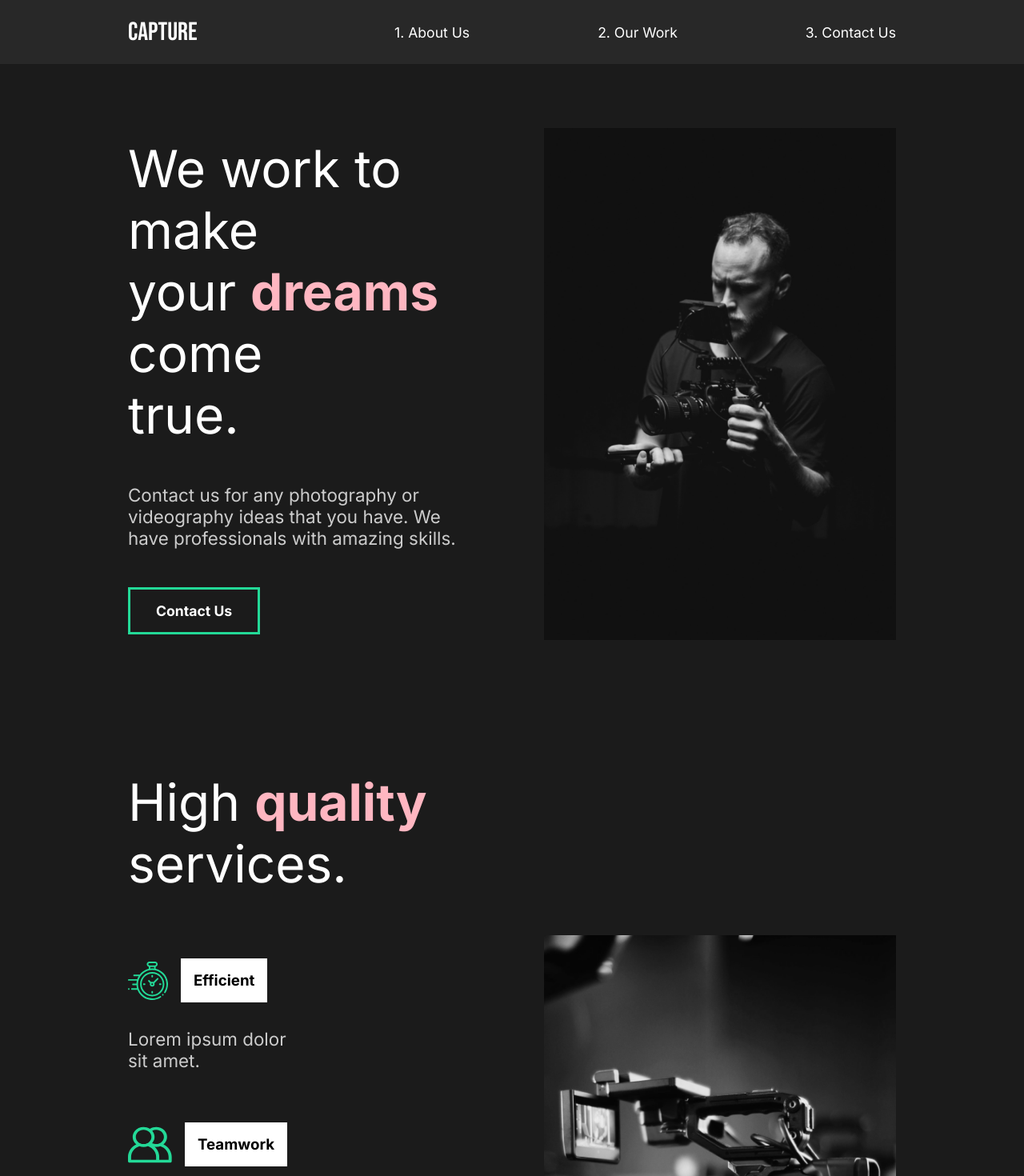
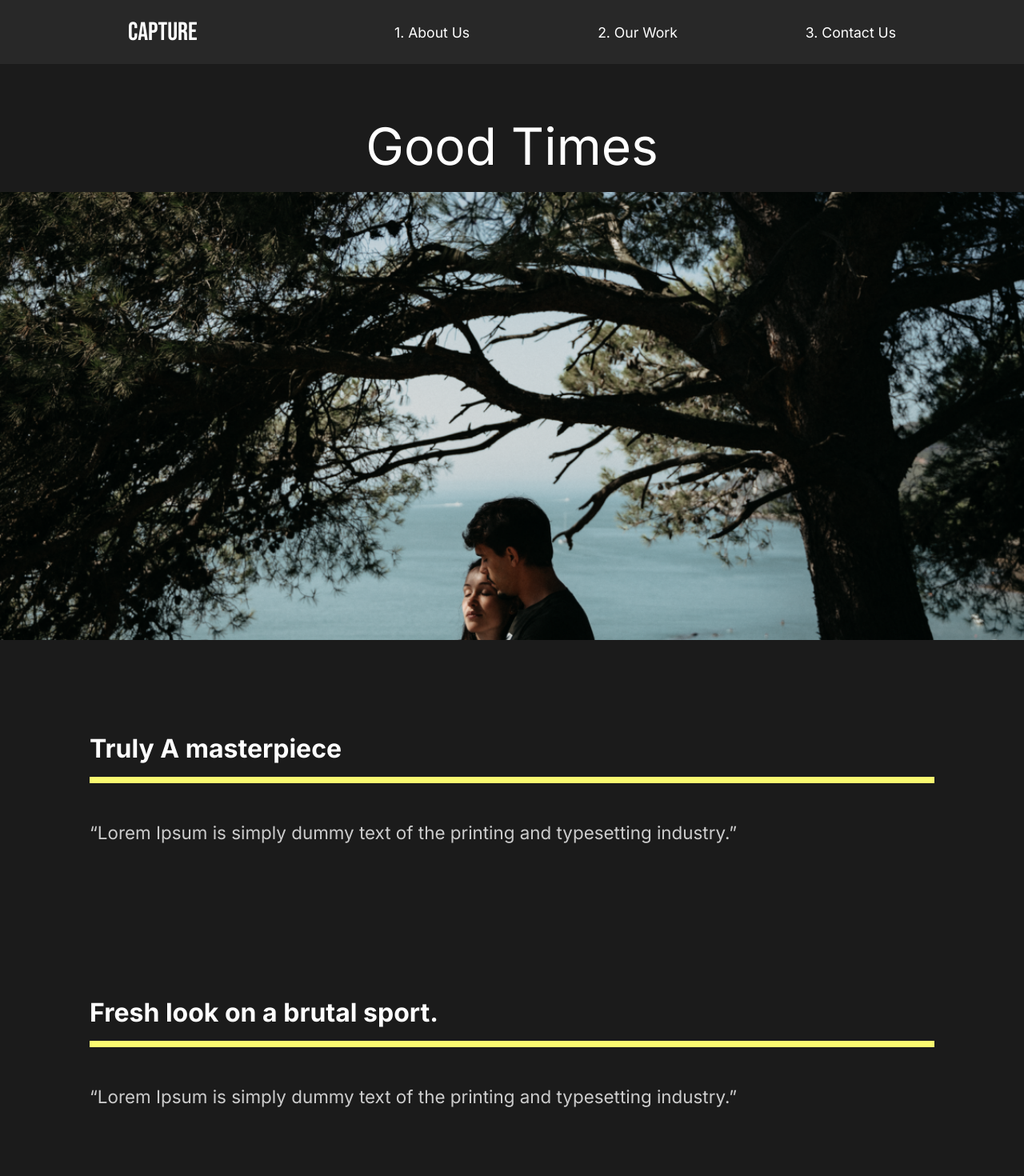
Before and after one commit to Viki-Bo/website-project-react, a React (Create React App) app: page /work/good-times in a window 1280 px wide. Shown: the top 1470 px of the page at 80% size. Built offline with nearby package versions, Linux system fonts and the light colour scheme.

Commit message:
add new page/movie detail

```diff
--- a/src/App.js
+++ b/src/App.js
@@ -1,14 +1,31 @@
 import React from 'react';
 import GlobalStyle from './components/GlobalStyle';
 import AboutUs from './pages/AboutUs';
+import ContactUs from './pages/ContactUs';
+import OurWork from './pages/OurWork';
 import Nav from './components/Nav';
+import {Switch, Route} from 'react-router-dom';
+import MovieDetail from './pages/MovieDetail';
 
 function App() {
   return (
     <div className="App">
       <GlobalStyle />
       <Nav />
-      <AboutUs />
+      <Switch>
+        <Route path="/" exact>
+          <AboutUs />
+        </Route>
+        <Route path="/work" exact>
+          <OurWork />
+        </Route>
+        <Route path="/work/:id">
+          <MovieDetail/>
+        </Route>
+        <Route path="/contact">
+          <ContactUs />
+        </Route>
+      </Switch>
     </div>
   );
 }
--- a/src/components/Nav.js
+++ b/src/components/Nav.js
@@ -1,19 +1,22 @@
 import React from 'react';
 import styled from 'styled-components';
+import {Link} from 'react-router-dom';
 
 const Nav = () => {
     return(
         <StyledNav>
-            <h1><a id="logo" href="#">Capture</a></h1>
+            <h1>
+                <Link id="logo" to="/">Capture</Link>
+            </h1>
             <ul>
                 <li>
-                    <a href="#">1. About Us</a>
+                    <Link to="/">1. About Us</Link>
                 </li>
                 <li>
-                    <a href="#">2. Our Work</a>
+                    <Link to="/work">2. Our Work</Link>
                 </li>
                 <li>
-                    <a href="#">3. Contact Us</a>
+                    <Link to="/contact">3. Contact Us</Link>
                 </li>
             </ul>
         </StyledNav>
--- a/src/index.js
+++ b/src/index.js
@@ -2,10 +2,13 @@
 import ReactDOM from 'react-dom';
 import App from './App';
 import reportWebVitals from './reportWebVitals';
+import {BrowserRouter} from 'react-router-dom';
 
 ReactDOM.render(
   <React.StrictMode>
+    <BrowserRouter>
     <App />
+    </BrowserRouter>
   </React.StrictMode>,
   document.getElementById('root')
 );
--- /dev/null
+++ b/src/movieState.js
@@ -0,0 +1,81 @@
+
+import athlete from "./img/athlete-small.png";
+import goodtimes from "./img/goodtimes-small.png";
+import theracer from "./img/theracer-small.png";
+import athlete2 from "./img/athlete2.png";
+import goodtimes2 from "./img/good-times2.jpg";
+import theracer2 from "./img/the-racer2.jpg";
+
+export const MovieState = () => {
+  return [
+    {
+      title: "The Athlete",
+      mainImg: athlete,
+      secondaryImg: athlete2,
+      url: "/work/the-athlete",
+      awards: [
+        {
+          title: "Truly A masterpiece",
+          description:
+            "“Lorem Ipsum is simply dummy text of the printing and typesetting industry.”",
+        },
+        {
+          title: "Fresh look on a brutal sport.",
+          description:
+            "“Lorem Ipsum is simply dummy text of the printing and typesetting industry.”",
+        },
+        {
+          title: "It’s okay lmao.",
+          description:
+            "“Lorem Ipsum is simply dummy text of the printing and typesetting industry.”",
+        },
+      ],
+    },
+    {
+      title: "Good Times",
+      mainImg: goodtimes,
+      url: "/work/good-times",
+      secondaryImg: goodtimes2,
+      awards: [
+        {
+          title: "Truly A masterpiece",
+          description:
+            "“Lorem Ipsum is simply dummy text of the printing and typesetting industry.”",
+        },
+        {
+          title: "Fresh look on a brutal sport.",
+          description:
+            "“Lorem Ipsum is simply dummy text of the printing and typesetting industry.”",
+        },
+        {
+          title: "It’s okay lmao.",
+          description:
+            "“Lorem Ipsum is simply dummy text of the printing and typesetting industry.”",
+        },
+      ],
+    },
+    {
+      title: "The Racer",
+      mainImg: theracer,
+      url: "/work/the-racer",
+      secondaryImg: theracer2,
+      awards: [
+        {
+          title: "Truly A masterpiece",
+          description:
+            "“Lorem Ipsum is simply dummy text of the printing and typesetting industry.”",
+        },
+        {
+          title: "Fresh look on a brutal sport.",
+          description:
+            "“Lorem Ipsum is simply dummy text of the printing and typesetting industry.”",
+        },
+        {
+          title: "It’s okay lmao.",
+          description:
+            "“Lorem Ipsum is simply dummy text of the printing and typesetting industry.”",
+        },
+      ],
+    },
+  ];
+};
--- /dev/null
+++ b/src/pages/ContactUs.js
@@ -0,0 +1,12 @@
+import React from 'react';
+
+
+const ContactUs = () => {
+    return (
+        <div>
+            <h1>Our Contakt</h1>
+        </div>
+    );
+};
+
+export default ContactUs;
--- /dev/null
+++ b/src/pages/MovieDetail.js
@@ -0,0 +1,117 @@
+import React, { useState, useEffect } from "react";
+import styled from "styled-components";
+import { useHistory } from "react-router-dom";
+import { MovieState } from "../movieState";
+import { motion } from "framer-motion";
+//import { pageAnimation } from "../animation";
+
+const MovieDetail = () => {
+  const history = useHistory();
+  const url = history.location.pathname;
+  const [movies, setMovies] = useState(MovieState);
+  const [movie, setMovie] = useState(null);
+
+
+  useEffect(() => {
+    const currentMovie = movies.filter((stateMovie) => stateMovie.url === url);
+    setMovie(currentMovie[0]);
+    console.log(setMovies);
+  }, [movies, url]);
+
+  return (
+    <>
+      {movie && (
+        <Details
+          exit="exit"
+          // variants={pageAnimation}
+          initial="hidden"
+          animate="show"
+        >
+          <HeadLine>
+            <h2>{movie.title}</h2>
+            <img src={movie.mainImg} alt="movie" />
+          </HeadLine>
+          <Awards>
+            {movie.awards.map((award) => (
+              <Award
+                title={award.title}
+                description={award.description}
+                key={award.title}
+              />
+            ))}
+          </Awards>
+          <ImageDisplay>
+            <img src={movie.secondaryImg} alt="movie" />
+          </ImageDisplay>
+        </Details>
+      )}
+    </>
+  );
+};
+
+const Details = styled(motion.div)`
+  color: white;
+`;
+const HeadLine = styled.div`
+  min-height: 90vh;
+  padding-top: 20vh;
+  position: relative;
+  h2 {
+    position: absolute;
+    top: 10%;
+    left: 50%;
+    transform: translate(-50%, -10%);
+  }
+  img {
+    width: 100%;
+    height: 70vh;
+    object-fit: cover;
+  }
+`;
+const Awards = styled.div`
+  min-height: 80vh;
+  display: flex;
+  margin: 5rem 10rem;
+  align-items: center;
+  justify-content: space-around;
+  @media (max-width: 1500px) {
+    display: block;
+    margin: 2rem 2rem;
+  }
+`;
+const AwardStyle = styled.div`
+  padding: 5rem;
+  h3 {
+    font-size: 2rem;
+  }
+  .line {
+    width: 100%;
+    background: #fafa70;
+    height: 0.5rem;
+    margin: 1rem 0rem;
+  }
+  p {
+    padding: 2rem 0rem;
+  }
+`;
+const ImageDisplay = styled.div`
+  min-height: 50vh;
+  img {
+    width: 100%;
+    height: 100vh;
+    object-fit: cover;
+  }
+`;
+
+
+const Award = ({ title, description }) => {
+  return (
+    <AwardStyle>
+      <h3>{title}</h3>
+      <div className="line"></div>
+      <p>{description}</p>
+    </AwardStyle>
+  );
+};
+
+export default MovieDetail;
--- /dev/null
+++ b/src/pages/OurWork.js
@@ -0,0 +1,58 @@
+import React from 'react';
+import styled from 'styled-components';
+import { Link } from 'react-router-dom';
+import athlete from '../img/athlete-small.png';
+import theracer from '../img/theracer-small.png';
+import goodtimes from '../img/goodtimes-small.png';
+
+
+const OurWork = () => {
+    return (
+        <Work>
+            <Movie>
+                <h2>The Athlete</h2>
+                <div className="line"></div>
+                <Link to="/work/the-athlete">
+                <img src={athlete} alt="athlete" />
+                </Link>
+            </Movie>
+            <Movie>
+                <h2>The Racer</h2>
+                <div className="line"></div>
+                <Link to="/work/the-racer">
+                <img src={theracer} alt="racer" />
+                </Link>
+            </Movie>
+            <Movie>
+                <h2>Good Times</h2>
+                <div className="line"></div>
+                <Link to="/work/good-times">
+                <img src={goodtimes} alt="goodtimes" />
+                </Link>
+            </Movie>
+        </Work>
+    );
+};
+
+const Work = styled.div`
+    min-height: 100vh;
+    overflow: hidden;
+    padding: 5rem 10rem;
+    h2{
+        padding: 1rem 0rem;
+    }
+`;
+const Movie = styled.div`
+    padding-bottom: 10rem;
+    .line{
+        height: 0.5rem;
+        background: #cccccc;
+        margin-bottom: 3rem;
+    }
+    img {
+        width: 100%;
+        height: 70vh;
+        object-fit: cover;
+    }
+`;
+export default OurWork;
```
